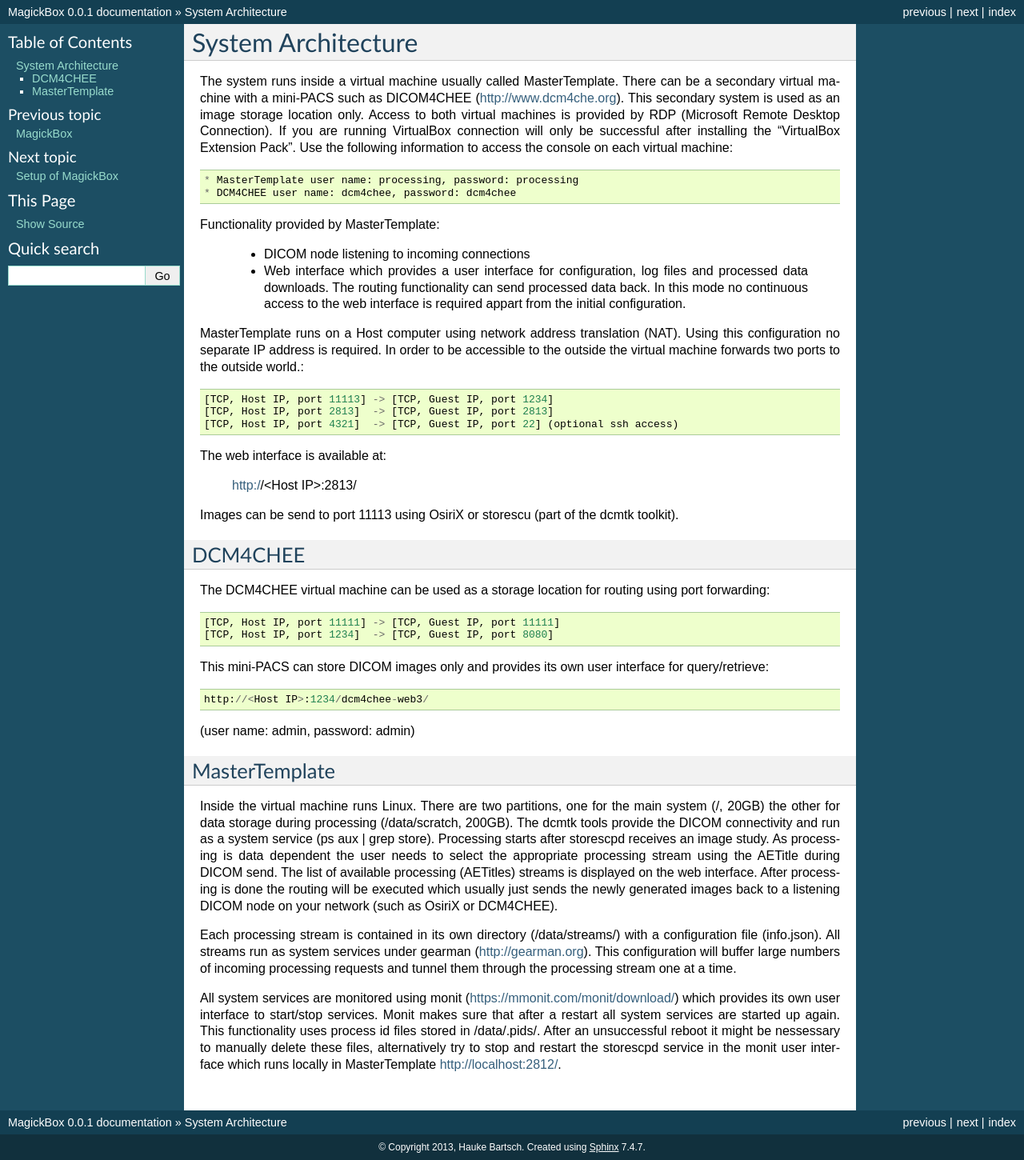
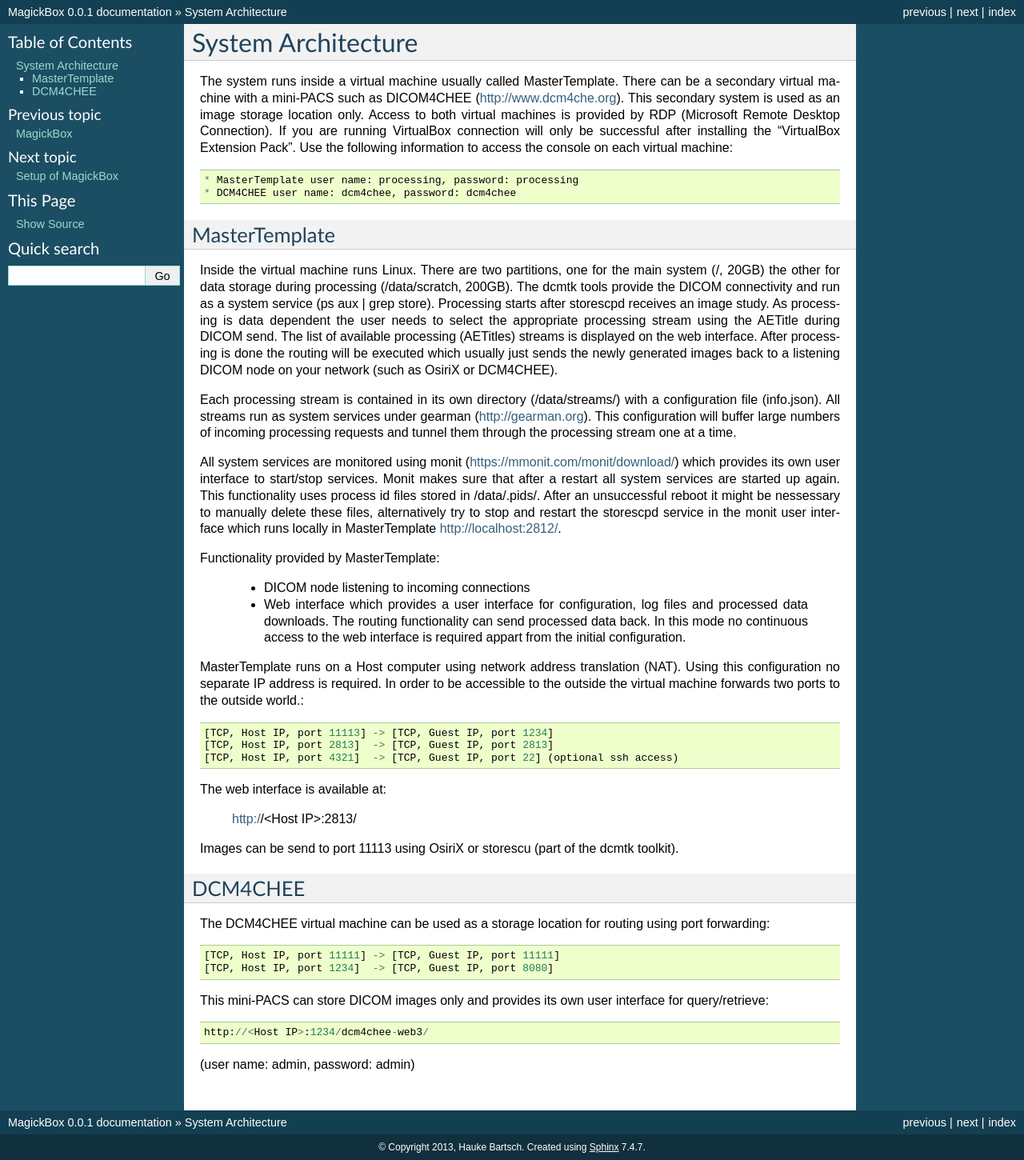
Before and after one commit to HaukeBartsch/MagickBox, a Sphinx documentation site: the page built from code/documentation/docs/source/Introduction.rst, in a window 1280 px wide. Shown: the whole page at 80% size. Built offline with Sphinx 7.4.7, drawn with Linux system fonts in a browser that asks for light colours; some of the changed lines change nothing that is shown.

Commit message:
reformat

```diff
--- a/code/documentation/docs/source/Introduction.rst
+++ b/code/documentation/docs/source/Introduction.rst
@@ -8,6 +8,16 @@ The system runs inside a virtual machine usually called MasterTemplate. There ca
 
 	* MasterTemplate user name: processing, password: processing
 	* DCM4CHEE user name: dcm4chee, password: dcm4chee
+
+
+MasterTemplate
+==============
+
+Inside the virtual machine runs Linux. There are two partitions, one for the main system (/, 20GB) the other for data storage during processing (/data/scratch, 200GB). The dcmtk tools provide the DICOM connectivity and run as a system service (ps aux | grep store). Processing starts after storescpd receives an image study. As processing is data dependent the user needs to select the appropriate processing stream using the AETitle during DICOM send. The list of available processing (AETitles) streams is displayed on the web interface. After processing is done the routing will be executed which usually just sends the newly generated images back to a listening DICOM node on your network (such as OsiriX or DCM4CHEE).
+
+Each processing stream is contained in its own directory (/data/streams/) with a configuration file (info.json). All streams run as system services under gearman (http://gearman.org). This configuration will buffer large numbers of incoming processing requests and tunnel them through the processing stream one at a time.
+
+All system services are monitored using monit (https://mmonit.com/monit/download/) which provides its own user interface to start/stop services. Monit makes sure that after a restart all system services are started up again. This functionality uses process id files stored in /data/.pids/. After an unsuccessful reboot it might be nessessary to manually delete these files, alternatively try to stop and restart the storescpd service in the monit user interface which runs locally in MasterTemplate http://localhost:2812/.
 
 Functionality provided by MasterTemplate:
 
@@ -39,12 +49,3 @@ This mini-PACS can store DICOM images only and provides its own user interface f
     http://<Host IP>:1234/dcm4chee-web3/
 
 (user name: admin, password: admin)
-
-MasterTemplate
-==============
-
-Inside the virtual machine runs Linux. There are two partitions, one for the main system (/, 20GB) the other for data storage during processing (/data/scratch, 200GB). The dcmtk tools provide the DICOM connectivity and run as a system service (ps aux | grep store). Processing starts after storescpd receives an image study. As processing is data dependent the user needs to select the appropriate processing stream using the AETitle during DICOM send. The list of available processing (AETitles) streams is displayed on the web interface. After processing is done the routing will be executed which usually just sends the newly generated images back to a listening DICOM node on your network (such as OsiriX or DCM4CHEE).
-
-Each processing stream is contained in its own directory (/data/streams/) with a configuration file (info.json). All streams run as system services under gearman (http://gearman.org). This configuration will buffer large numbers of incoming processing requests and tunnel them through the processing stream one at a time.
-
-All system services are monitored using monit (https://mmonit.com/monit/download/) which provides its own user interface to start/stop services. Monit makes sure that after a restart all system services are started up again. This functionality uses process id files stored in /data/.pids/. After an unsuccessful reboot it might be nessessary to manually delete these files, alternatively try to stop and restart the storescpd service in the monit user interface which runs locally in MasterTemplate http://localhost:2812/.
```
